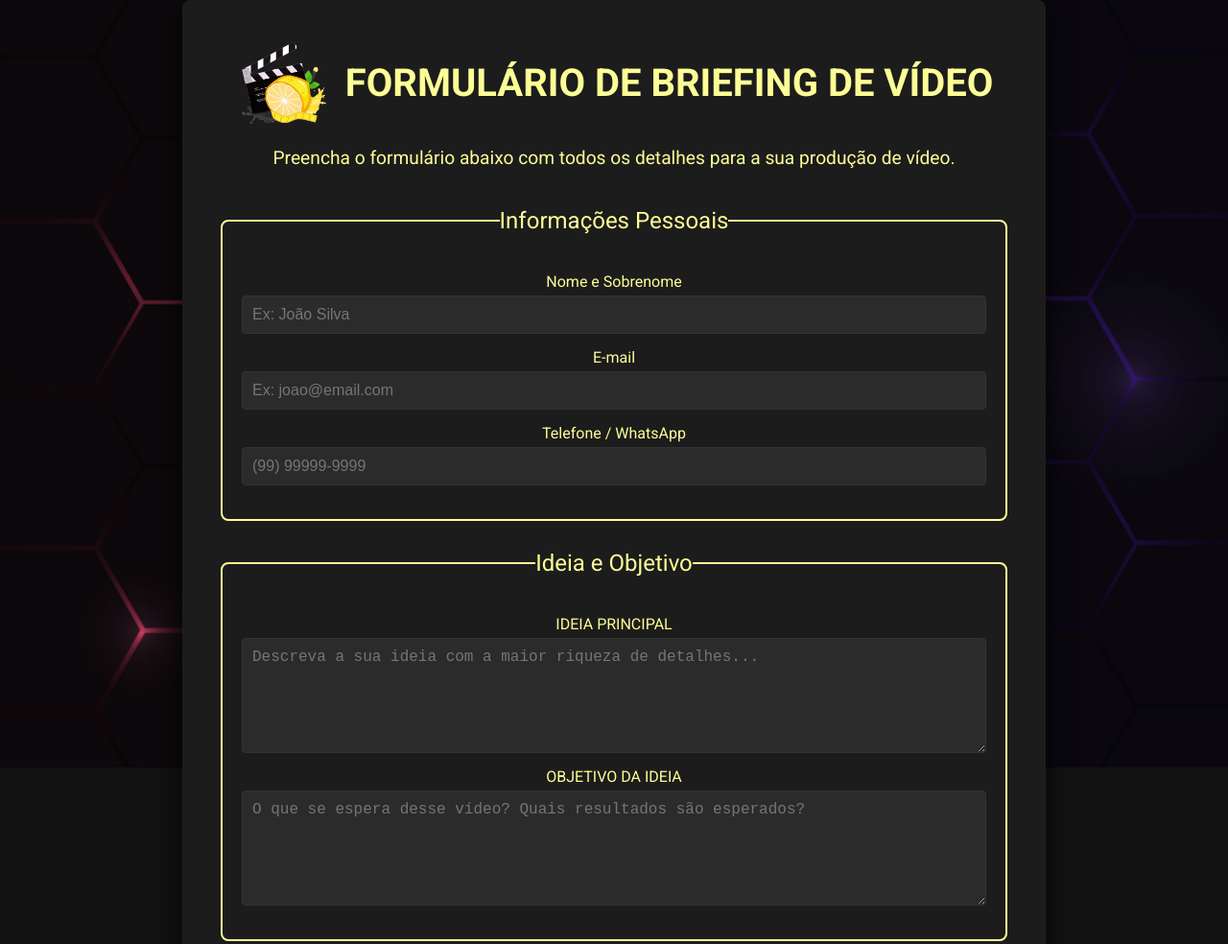
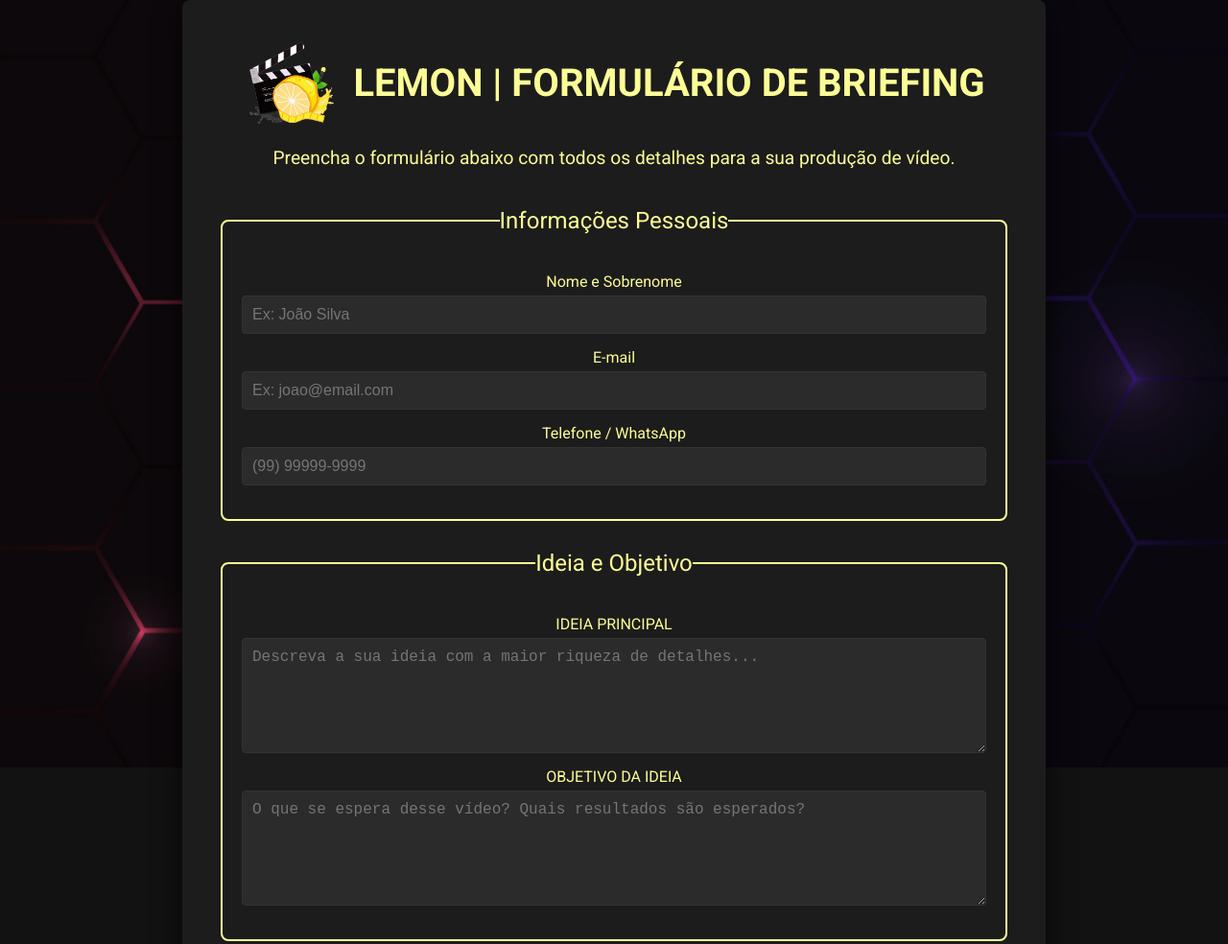
Before and after one commit to CloseTheBest/Formulario-Lemon, a plain HTML site: page index.html in a window 1280 px wide. Shown: the top 984 px of the page at 96% size. Drawn offline with Linux system fonts and the light colour scheme; a script that the page names is missing.

Commit message:
Update index.html

```diff
--- a/index.html
+++ b/index.html
@@ -18,7 +18,7 @@
                 <img src="logo.png" alt="Logo" class="logo">
 
                 <!-- Título -->
-                <h1>Formulário de Briefing de Vídeo</h1>
+                <h1>LEMON | Formulário de Briefing</h1>
             </div>
             <p>Preencha o formulário abaixo com todos os detalhes para a sua produção de vídeo.</p>
         </header>
```
